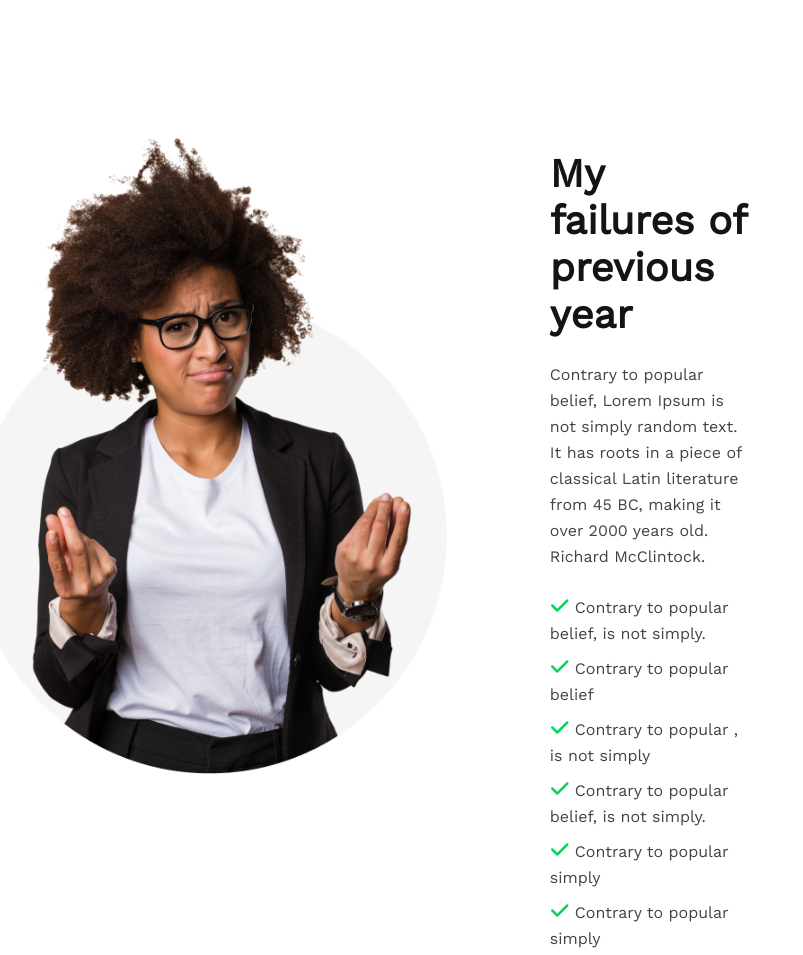
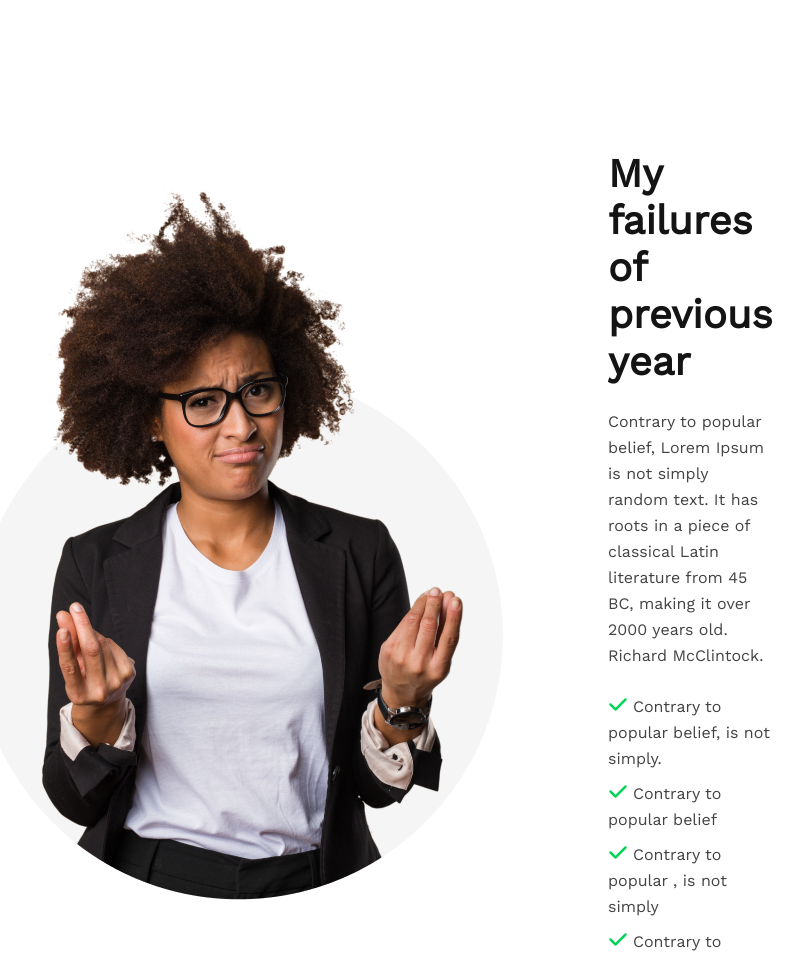
Before and after one commit to Nafiz-Al-Turabi/new-year-new-me, a plain HTML site: page index.html in a window 1280 px wide. Shown: the part 980-1935 px from the top of the page, without its empty margins (213-1016 px from the left). Drawn offline with nearby package versions, Linux system fonts and the light colour scheme.

Commit message:
again few changes

```diff
--- a/index.html
+++ b/index.html
@@ -28,7 +28,7 @@
         <section>
             <div class="non-success">
                 <div class="non-success-img">
-                    <img src="images/person.png" height="650px" alt="A girl">
+                    <img src="images/person.png" height="724px" alt="A girl">
                 </div>
                 <div class="non-success-heading-and-description">
                     <h2 class="non-success-heading">My failures of previous year</h2>
```
